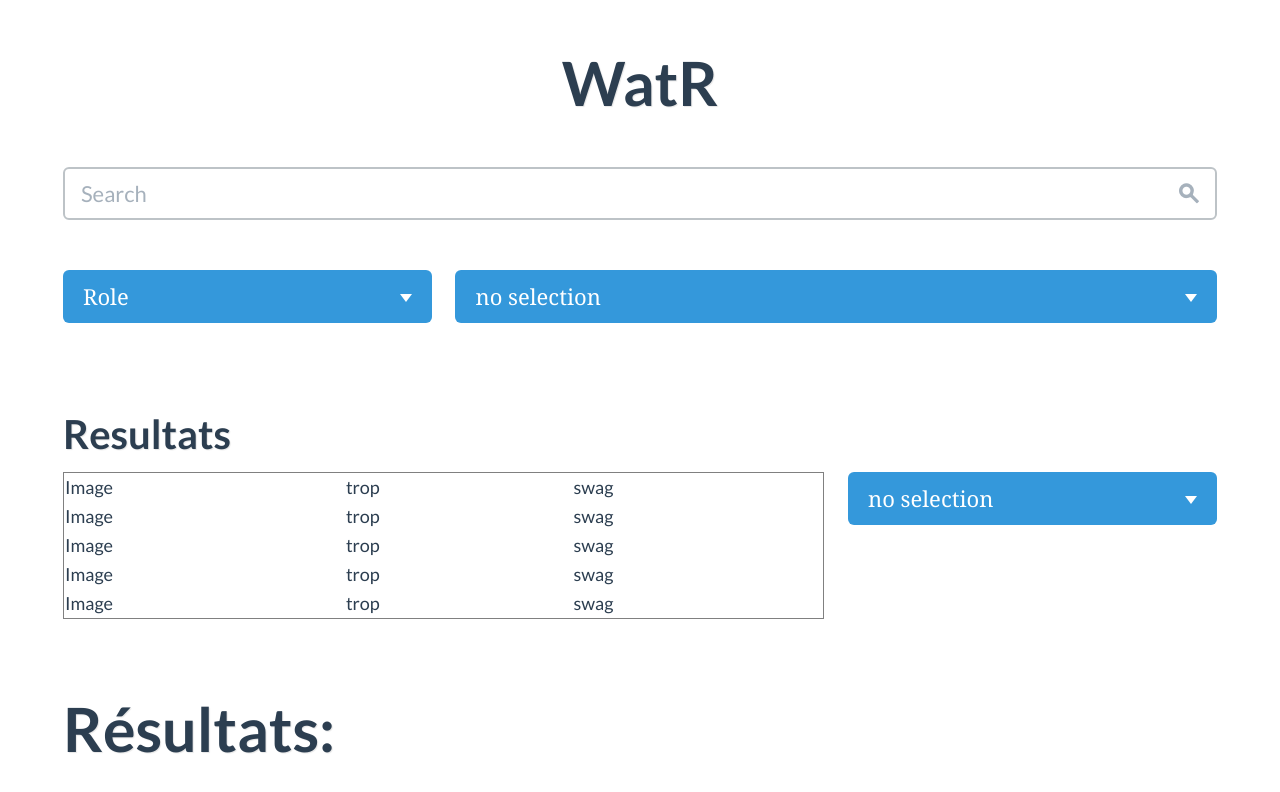
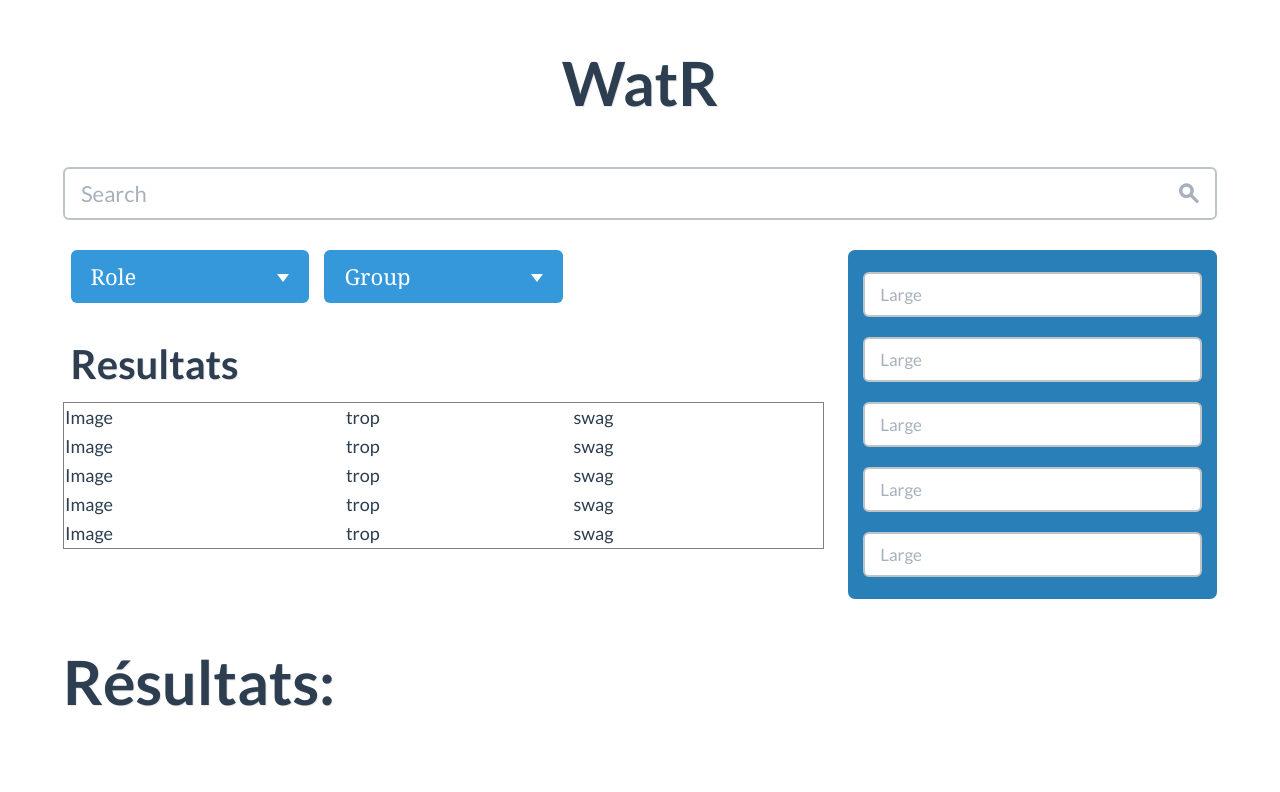
Before and after one commit to fredmontet/Watr, a website: page index.html in a window 1280 px wide. Drawn offline with Linux system fonts and the light colour scheme.

Commit message:
l'interface se précise :D

```diff
--- a/css/watr.css
+++ b/css/watr.css
@@ -2,11 +2,26 @@ table{
     width:100%;
 }
 
-#filter3, #filter2, #filter1{
-    padding-bottom:50px;
+#role, #group, #search{
+    margin-bottom:30px;
+}
+
+#details{
+    background-color: #2980B9;
+    color:white;
+    padding:1%;
+    border-radius: 7px;
+}
+
+#details input{
+    margin-bottom:10px;
+    margin-top: 10px;
 }
 
 h1{
     margin-bottom:50px;
     margin-top:50px;
 }
+h3{
+    margin-top:0px;
+}
--- a/index.html
+++ b/index.html
@@ -42,12 +42,15 @@
         </div>
 
         <!-- zone de filtres -->
-        <div id="filter2" class="g3">
+        <div id="search" class="g3">
                 <input type="text" class="form-control input-hg" placeholder="Search" />
                 <span class="input-icon fui-search"></span>
         </div>
-        <div id="filter1" class="g1">
-            <select id="role" name="huge" multiple="multiple"   class="select-block">
+
+        <div id="left" class="g2">
+
+        <div id="role" class="g1">
+            <select name="huge" multiple="multiple"   class="select-block">
                 <option value="0">Audio</option>
                 <option value="1">Person</option>
                 <option value="2">Image</option>
@@ -56,8 +59,8 @@
             </select>
         </div>
 
-        <div id="filter2" class="g2">
-            <select id="role" name="huge" multiple="multiple" class="select-block">
+        <div id="group" class="g1">
+            <select name="huge" multiple="multiple" class="select-block">
                 <option value="0">Audio</option>
                 <option value="1">Person</option>
                 <option value="2">Image</option>
@@ -68,7 +71,6 @@
 
         <!-- Zone d'affichage des résultats -->
         <h3 class="g3">Resultats</h3>
-        <div class="g2">
             <table style="border:1px solid grey;">
                 <tr>
                     <td>Image</td>
@@ -97,19 +99,15 @@
                 </tr>
             </table>
         </div>
+                        <!-- Formulaire de filtre supplémentaire -->
+            <div id="details" class="g1">
+                <input type="text" class="form-control input-lg g3" placeholder="Large" />
+                <input type="text" class="form-control input-lg g3" placeholder="Large" />
+                <input type="text" class="form-control input-lg g3" placeholder="Large" />
+                <input type="text" class="form-control input-lg g3" placeholder="Large" />
+                <input type="text" class="form-control input-lg g3" placeholder="Large" />
+            </div>
 
-        <!-- Formulaire de filtre supplémentaire -->
-        <div class="g1">
-            <div id="filter4">
-                <select id="role" name="huge" multiple="multiple" class="select-block">
-                    <option value="0">Audio</option>
-                    <option value="1">Person</option>
-                    <option value="2">Image</option>
-                    <option value="3">City</option>
-                    <option value="4">Video</option>
-                </select>
-            </div>
-        </div>
 
         <!-- retour a la ligne forcé -->
         <div class="cf"></div>
--- a/js/watr.js
+++ b/js/watr.js
@@ -31,4 +31,5 @@ function displayDocuments() {
 $("select").selectpicker({style: 'btn-hg btn-primary', menuStyle: 'dropdown'});
 
 //remplacement des placeholders
-$("#filter1 div button span.filter-option").text("Role");
+$("#role div button span.filter-option").text("Role");
+$("#group div button span.filter-option").text("Group");
```
